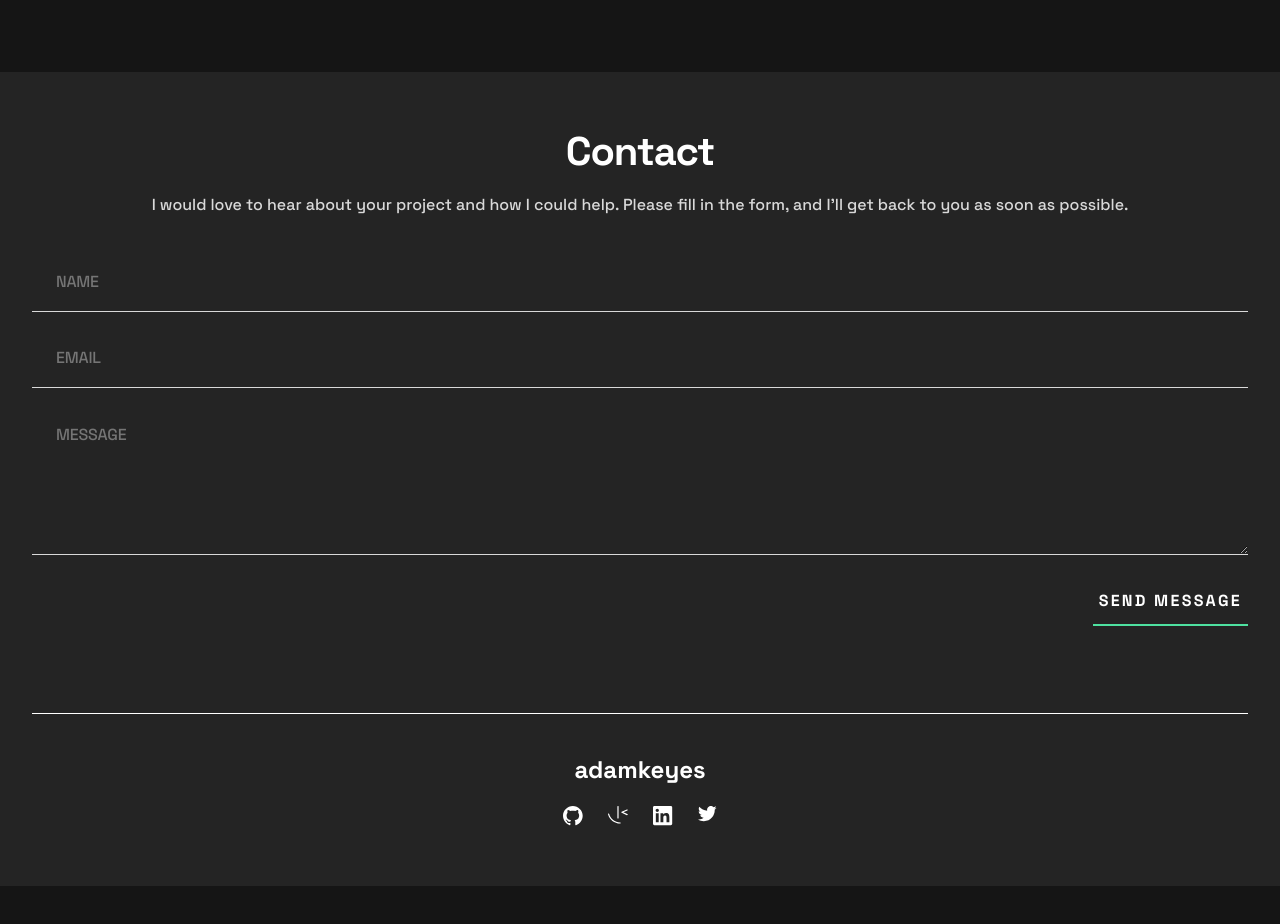
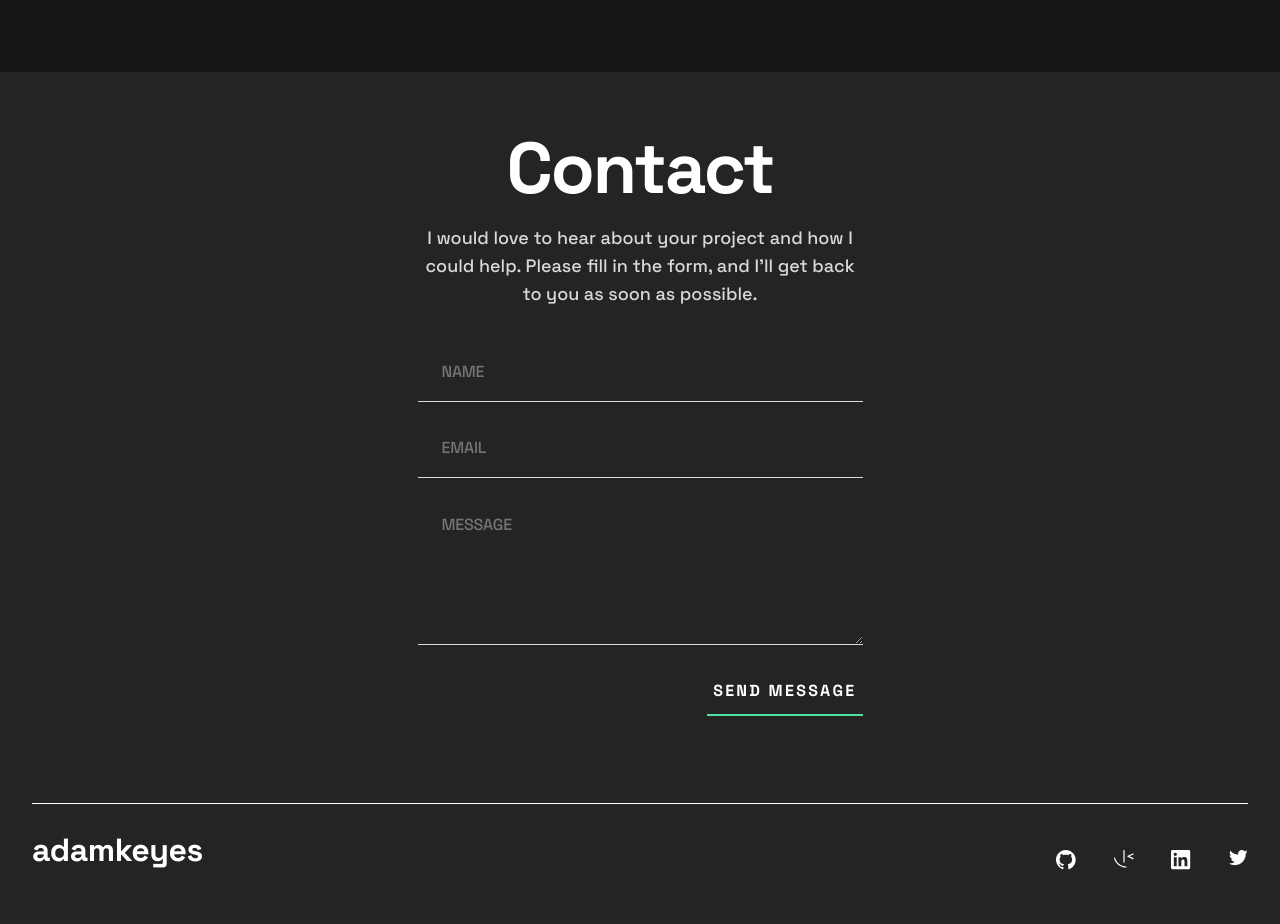
Before and after one commit to jruizsilva/proyecto-4-portfolio, a website built with Vite: page index.html in a window 1280 px wide. Shown: the part 3060-3984 px from the top of the page. Before the commit the page ends 3946 px from the top, so only its background shows below. Built offline with nearby package versions, Linux system fonts and the light colour scheme; files whose address does not match are found by name.

Commit message:
responsive tablet almost done

```diff
--- a/index.html
+++ b/index.html
@@ -170,7 +170,8 @@
         </ul>
       </section>
     </div>
-    <div class="container bg-gray">
+    <div class="bg-gray container">
+      <div class="border-bottom-white">
         <section class="contact">
           <h3 class="contact__h3">Contact</h3>
           <p class="contact__p">
@@ -207,7 +208,9 @@
           </form>
         </section>
       </div>
+    </div>
     <footer class="footer bg-gray">
+      <div class="container">
         <section class="footer__social-media-container">
           <h4 class="footer__title">adamkeyes</h4>
           <ul class="footer__list">
@@ -233,6 +236,7 @@
             </li>
           </ul>
         </section>
+      </div>
     </footer>
   </body>
 </html>
--- a/sass/layouts/_footer.scss
+++ b/sass/layouts/_footer.scss
@@ -3,31 +3,42 @@
 .footer {
   padding-top: 40px;
   padding-bottom: 60px;
+
+  @include tablet() {
+    padding-top: 30px;
+    padding-bottom: 40px;
+  }
 }
 
 .footer__social-media-container {
   width: 154px;
   margin-inline: auto;
+  @include tablet() {
+    width: auto;
+    display: flex;
+    justify-content: space-between;
+    align-items: center;
+  }
 }
 
 .footer__list {
   display: flex;
   justify-content: space-between;
+  @include tablet() {
+    width: 192px;
+  }
 }
 
 .footer__title {
   @include heading-m();
   text-align: center;
   margin-bottom: 20px;
-}
 
-.footer__h4 {
-  font-size: 40px;
-  font-weight: bold;
-  text-align: center;
-  line-height: 40px;
-  letter-spacing: -1.14px;
-  margin-bottom: 24px;
+  @include tablet() {
+    font-size: 32px;
+    line-height: 32px;
+    letter-spacing: -0.44px;
+  }
 }
 
 .footer__p {
--- a/sass/pages/_home.scss
+++ b/sass/pages/_home.scss
@@ -112,7 +112,11 @@
 .contact {
   padding-top: 60px;
   padding-bottom: 87px;
-  border-bottom: 1px solid white;
+
+  @include tablet() {
+    max-width: 445px;
+    margin-inline: auto;
+  }
 }
 .contact__h3 {
   font-size: 40px;
@@ -121,6 +125,12 @@
   letter-spacing: -1.14px;
   margin-bottom: 20px;
   text-align: center;
+
+  @include tablet() {
+    font-size: 72px;
+    line-height: 72px;
+    letter-spacing: -2.05px;
+  }
 }
 .contact__p {
   color: var(--clr-lightwhite);
@@ -130,6 +140,10 @@
   letter-spacing: 0px;
   margin-bottom: 50px;
   text-align: center;
+
+  @include tablet() {
+    @include body-l();
+  }
 }
 
 .contact__form {
--- a/sass/utilities/_helpers.scss
+++ b/sass/utilities/_helpers.scss
@@ -15,3 +15,7 @@
 .bg-gray {
   background-color: var(--clr-gray);
 }
+
+.border-bottom-white {
+  border-bottom: 1px solid white;
+}
```
Lines whose indentation alone changed are shown as unchanged.
